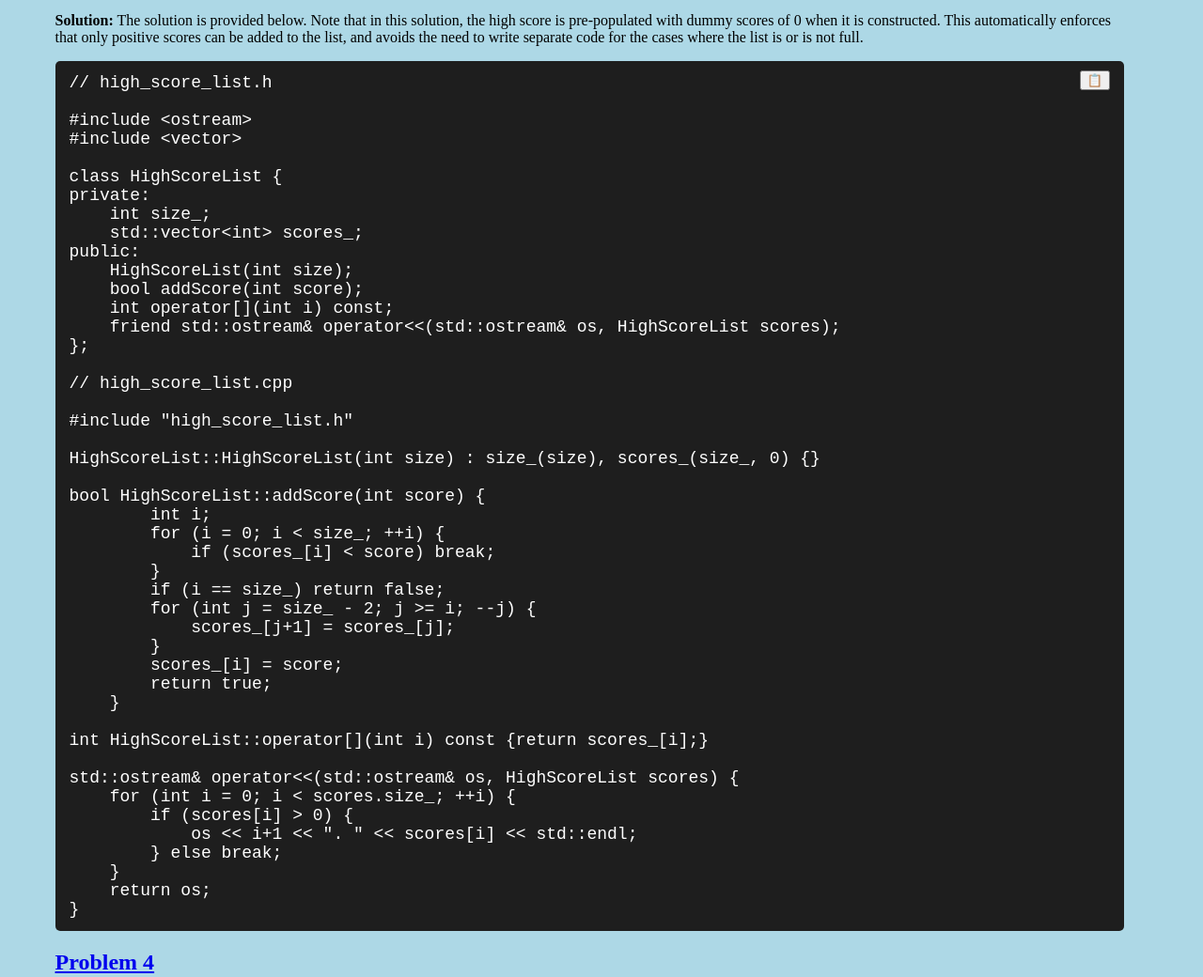
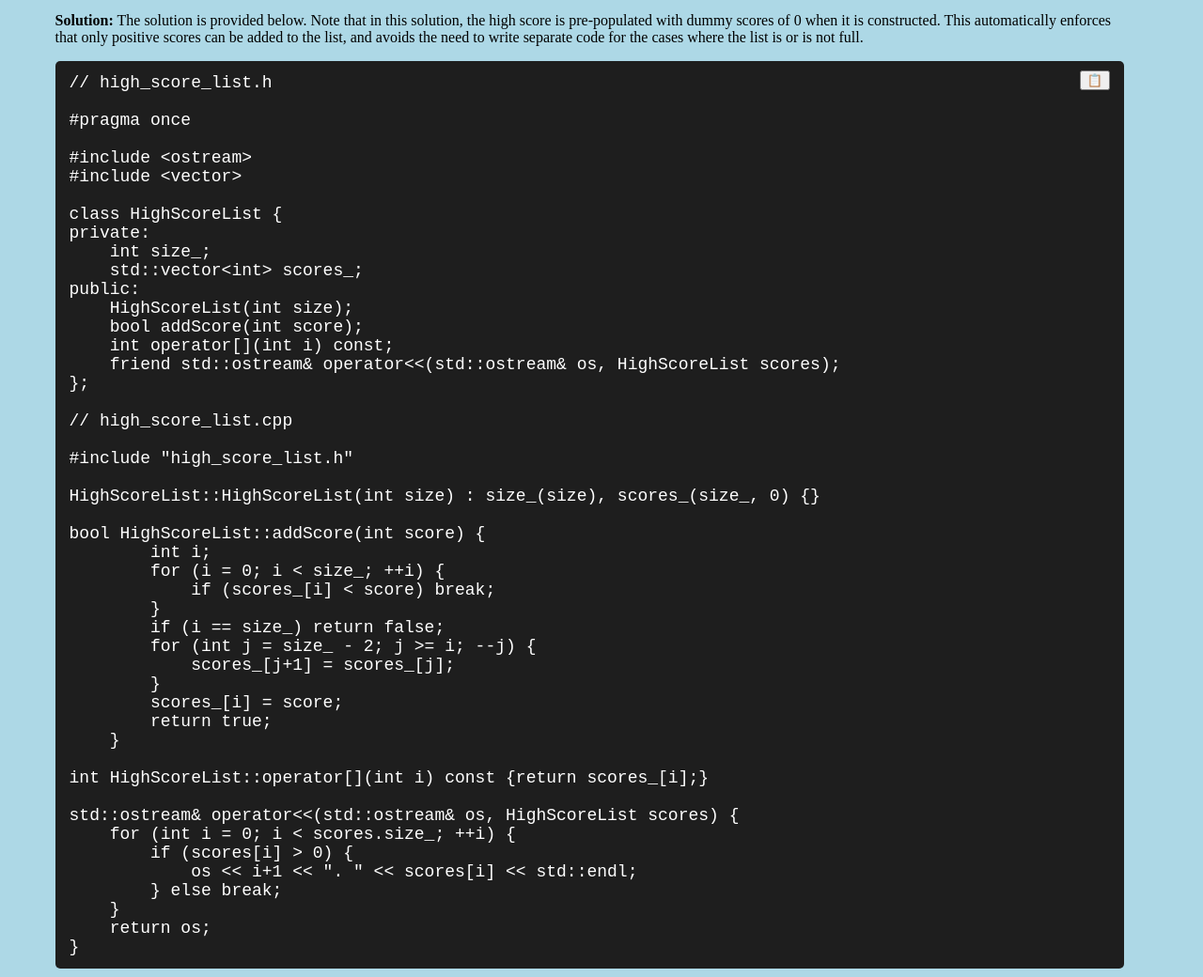
Before and after one commit to JamesSundstrom/JamesSundstrom.github.io, a plain HTML site: page mth4300/Midterm_2_Practice_Solutions.html in a window 1280 px wide. Shown: the part 2956-3996 px from the top of the page at 94% size. Drawn offline with Linux system fonts and the light colour scheme.

Commit message:
Add missing "#pragma once"

```diff
--- a/mth4300/Midterm_2_Practice_Solutions.html
+++ b/mth4300/Midterm_2_Practice_Solutions.html
@@ -196,6 +196,8 @@ int main() {
             </p>
 
             <code-box data-codeId="HighScoreListSolution"><pre>// high_score_list.h
+
+#pragma once
 
 #include &lt;ostream>
 #include &lt;vector>
```
